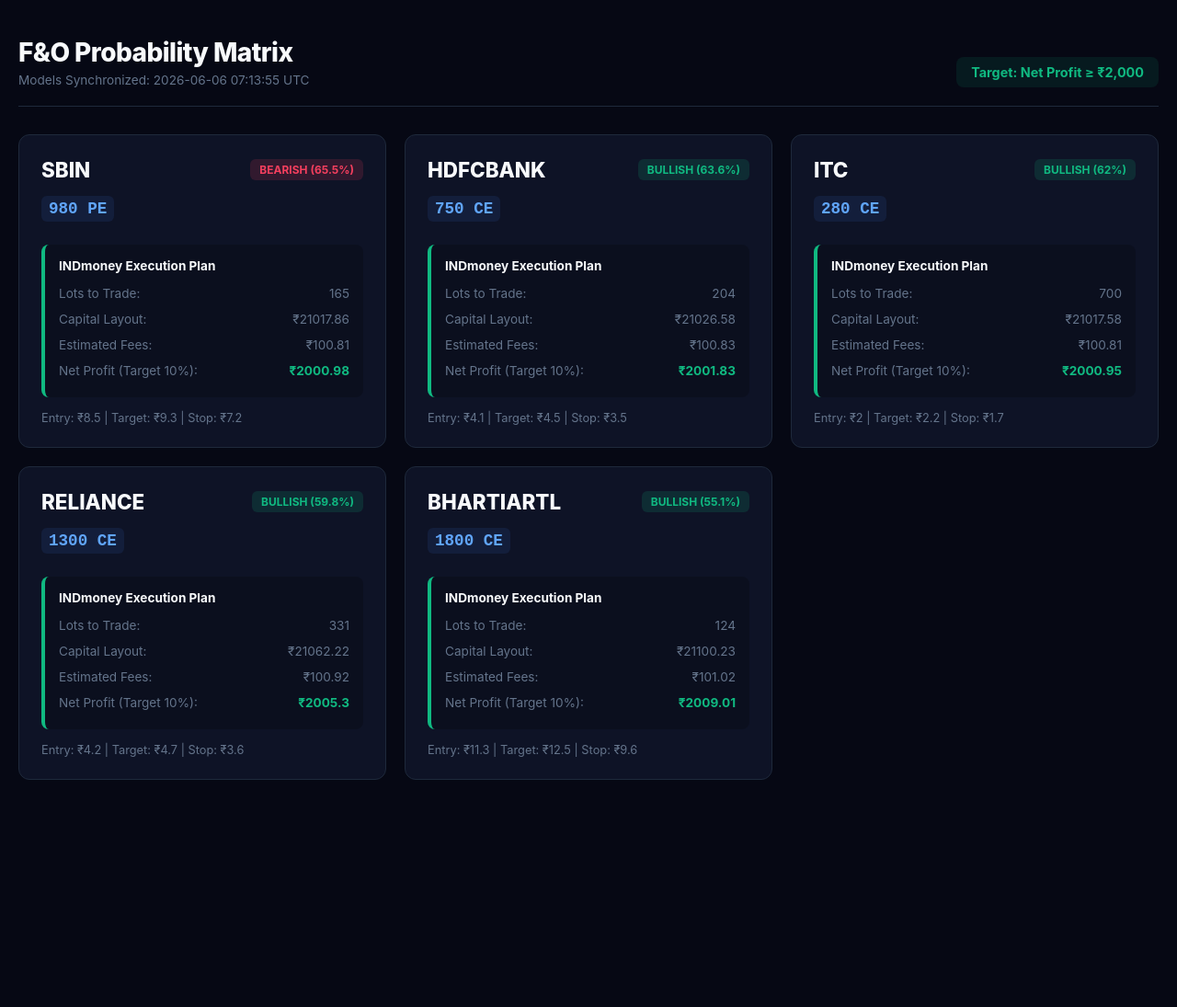
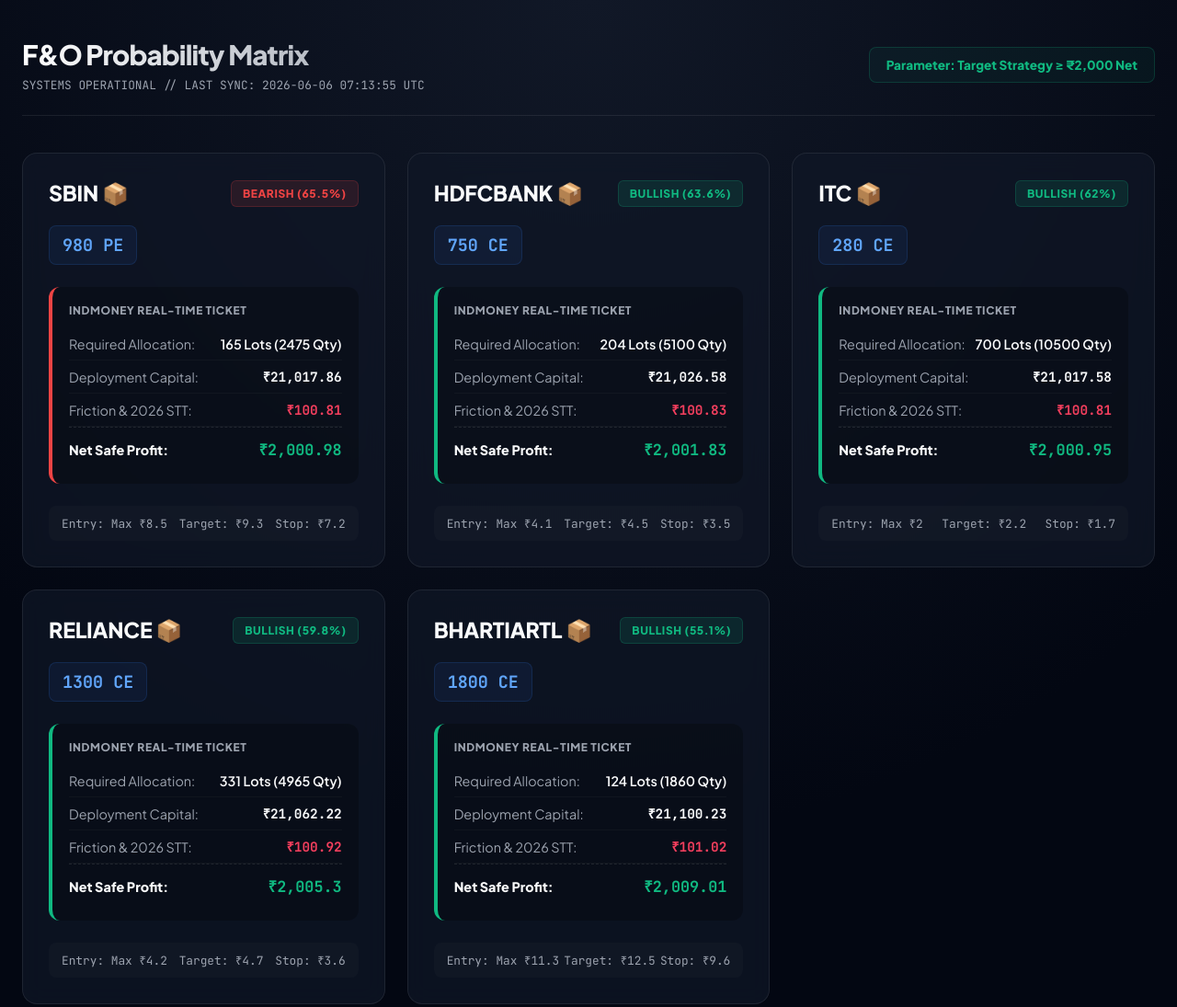
Before and after one commit to ARROW12/quant-predictive-engine, a plain HTML site: page index.html in a window 1280 px wide. Shown: the whole page at 92% size. Before the commit the page ends 888 px from the top, so only its background shows below. Drawn offline with Linux system fonts and the light colour scheme.

Commit message:
Update index.html

```diff
--- a/index.html
+++ b/index.html
@@ -4,79 +4,242 @@
     <meta charset="UTF-8">
     <meta name="viewport" content="width=device-width, initial-scale=1.0">
     <title>High-Conviction Derivatives Terminal</title>
+    <link href="https://fonts.googleapis.com/css2?family=JetBrains+Mono:wght@400;700&family=Plus+Jakarta+Sans:wght@400;600;800&display=swap" rel="stylesheet">
     <style>
-        :root { --bg: #060814; --surface: #0e1326; --border: #1e293b; --text: #f8fafc; --muted: #64748b; --bull: #10b981; --bear: #f43f5e; --accent: #2563eb; }
-        body { font-family: -apple-system, system-ui, sans-serif; background: var(--bg); color: var(--text); padding: 40px 20px; margin: 0; }
-        .container { max-width: 1400px; margin: 0 auto; }
-        header { border-bottom: 1px solid var(--border); padding-bottom: 20px; margin-bottom: 30px; display: flex; justify-content: space-between; align-items: flex-end; }
-        h1 { margin: 0; font-size: 1.75rem; font-weight: 800; letter-spacing: -0.02em; }
-        .time { color: var(--muted); font-size: 0.85rem; margin-top: 5px; }
-        .grid { display: grid; grid-template-columns: repeat(auto-fit, minmax(350px, 1fr)); gap: 20px; }
-        .card { background: var(--surface); border: 1px solid var(--border); border-radius: 12px; padding: 24px; }
-        .card.index-card { border: 2px solid #3b82f6; }
-        .card-header { display: flex; justify-content: space-between; align-items: center; margin-bottom: 15px; }
-        .ticker { font-size: 1.4rem; font-weight: 800; }
-        .badge { padding: 4px 10px; border-radius: 6px; font-size: 0.75rem; font-weight: 700; text-transform: uppercase; }
-        .BULLISH { background: rgba(16, 185, 129, 0.15); color: var(--bull); }
-        .BEARISH { background: rgba(244, 63, 94, 0.15); color: var(--bear); }
-        .contract-title { font-family: monospace; font-size: 1.1rem; color: #60a5fa; font-weight: 700; background: rgba(59, 130, 246, 0.1); padding: 4px 8px; border-radius: 6px; display: inline-block; margin-bottom: 10px; }
-        .execution-box { background: rgba(0,0,0,0.2); border-radius: 8px; padding: 15px; margin-top: 15px; border-left: 4px solid var(--accent); font-size: 0.85rem; }
-        .metric-row { display: flex; justify-content: space-between; padding: 6px 0; font-size: 0.85rem; color: var(--muted); }
-        .profit-pos { color: var(--bull); font-weight: 700; }
+        :root {
+            --bg: #030712;
+            --surface: #0b1329;
+            --surface-card: rgba(17, 24, 39, 0.7);
+            --border: rgba(255, 255, 255, 0.08);
+            --text-main: #f9fafb;
+            --text-muted: #9ca3af;
+            --bullish-color: #10b981;
+            --bearish-color: #ef4444;
+            --accent-glow: rgba(37, 99, 235, 0.15);
+        }
+
+        body {
+            font-family: 'Plus Jakarta Sans', -apple-system, BlinkMacSystemFont, sans-serif;
+            background-color: var(--bg);
+            background-image: radial-gradient(circle at 50% 0%, #111827 0%, var(--bg) 70%);
+            color: var(--text-main);
+            margin: 0;
+            padding: 40px 24px;
+            min-height: 100vh;
+        }
+
+        .terminal-container {
+            max-width: 1300px;
+            margin: 0 auto;
+        }
+
+        header {
+            display: flex;
+            justify-content: space-between;
+            align-items: center;
+            border-bottom: 1px solid var(--border);
+            padding-bottom: 24px;
+            margin-bottom: 40px;
+        }
+
+        h1 {
+            font-size: 1.85rem;
+            font-weight: 800;
+            letter-spacing: -0.03em;
+            margin: 0;
+            background: linear-gradient(to right, #ffffff, #9ca3af);
+            -webkit-background-clip: text;
+            -webkit-text-fill-color: transparent;
+        }
+
+        .telemetry-tag {
+            font-family: 'JetBrains Mono', monospace;
+            font-size: 0.8rem;
+            color: var(--text-muted);
+            margin-top: 6px;
+        }
+
+        .param-badge {
+            background: rgba(16, 185, 129, 0.06);
+            border: 1px solid rgba(16, 185, 129, 0.2);
+            color: var(--bullish-color);
+            padding: 10px 18px;
+            border-radius: 8px;
+            font-size: 0.85rem;
+            font-weight: 700;
+        }
+
+        .terminal-grid {
+            display: grid;
+            grid-template-columns: repeat(auto-fit, minmax(380px, 1fr));
+            gap: 24px;
+        }
+
+        .matrix-card {
+            background: var(--surface-card);
+            backdrop-filter: blur(12px);
+            -webkit-backdrop-filter: blur(12px);
+            border: 1px solid var(--border);
+            border-radius: 16px;
+            padding: 28px;
+            transition: all 0.3s cubic-bezier(0.4, 0, 0.2, 1);
+            position: relative;
+        }
+
+        .matrix-card:hover {
+            transform: translateY(-4px);
+            border-color: rgba(255, 255, 255, 0.15);
+            box-shadow: 0 12px 30px rgba(0, 0, 0, 0.4), 0 0 20px var(--accent-glow);
+        }
+
+        .matrix-card.index-card {
+            border: 1px solid rgba(59, 130, 246, 0.3);
+            background: linear-gradient(135deg, rgba(15, 23, 42, 0.8) 0%, rgba(8, 47, 73, 0.4) 100%);
+        }
+
+        .card-header {
+            display: flex;
+            justify-content: space-between;
+            align-items: center;
+            margin-bottom: 20px;
+        }
+
+        .asset-title {
+            font-size: 1.45rem;
+            font-weight: 800;
+            letter-spacing: -0.01em;
+        }
+
+        .direction-badge {
+            font-size: 0.75rem;
+            font-weight: 800;
+            padding: 6px 12px;
+            border-radius: 6px;
+            letter-spacing: 0.05em;
+        }
+
+        .direction-badge.BULLISH { background: rgba(16, 185, 129, 0.12); color: var(--bullish-color); border: 1px solid rgba(16, 185, 129, 0.2); }
+        .direction-badge.BEARISH { background: rgba(239, 68, 68, 0.12); color: var(--bearish-color); border: 1px solid rgba(239, 68, 68, 0.2); }
+
+        .contract-strip {
+            font-family: 'JetBrains Mono', monospace;
+            font-size: 1.15rem;
+            font-weight: 700;
+            color: #60a5fa;
+            background: rgba(59, 130, 246, 0.08);
+            padding: 8px 14px;
+            border-radius: 8px;
+            display: inline-block;
+            margin-bottom: 24px;
+            border: 1px solid rgba(59, 130, 246, 0.15);
+        }
+
+        .indmoney-container {
+            background: rgba(0, 0, 0, 0.25);
+            border-radius: 12px;
+            padding: 18px;
+            margin-bottom: 24px;
+            border-left: 4px solid #3b82f6;
+        }
+
+        .metric-row {
+            display: flex;
+            justify-content: space-between;
+            align-items: center;
+            padding: 8px 0;
+            font-size: 0.9rem;
+            border-bottom: 1px solid rgba(255, 255, 255, 0.03);
+        }
+        .metric-row:last-child { border-bottom: none; }
+
+        .label { color: var(--text-muted); }
+        .value { font-weight: 600; }
+        .value.mono { font-family: 'JetBrains Mono', monospace; }
+
+        .pricing-tier {
+            display: flex;
+            justify-content: space-between;
+            font-size: 0.8rem;
+            color: var(--text-muted);
+            font-family: 'JetBrains Mono', monospace;
+            background: rgba(255, 255, 255, 0.02);
+            padding: 10px 14px;
+            border-radius: 8px;
+        }
     </style>
 </head>
 <body>
-<div class="container">
+
+<div class="terminal-container">
     <header>
         <div>
             <h1>F&O Probability Matrix</h1>
-            <div class="time" id="sync-time">Validating temporal trends...</div>
+            <div class="telemetry-tag" id="sync-time">Streaming engine analytics...</div>
         </div>
-        <div style="font-weight: 700; color: var(--bull); font-size: 0.9rem; background: rgba(16,185,129,0.1); padding: 8px 16px; border-radius: 8px;">
-            Target: Net Profit ≥ ₹2,000
+        <div class="param-badge">
+            Parameter: Target Strategy ≥ ₹2,000 Net
         </div>
     </header>
-    <div class="grid" id="signal-grid"></div>
+
+    <div class="terminal-grid" id="signal-grid"></div>
 </div>
 
 <script>
     fetch('./data/predictions.json')
-        .then(res => res.json())
+        .then(res => {
+            if (!res.ok) throw new Error();
+            return res.json();
+        })
         .then(data => {
-            document.getElementById('sync-time').innerText = `Models Synchronized: ${data.meta.timestamp_ist}`;
+            document.getElementById('sync-time').innerText = `SYSTEMS OPERATIONAL // LAST SYNC: ${data.meta.timestamp_ist}`;
             const grid = document.getElementById('signal-grid');
 
+            if (!data.signals || data.signals.length === 0) {
+                grid.innerHTML = `
+                    <div style="grid-column: 1 / -1; text-align: center; padding: 60px 20px; background: rgba(255,255,255,0.01); border: 1px dashed rgba(255,255,255,0.1); border-radius: 16px;">
+                        <div style="font-size: 2.5rem; margin-bottom: 16px;">🛡️</div>
+                        <h3 style="margin: 0 0 8px 0; color: var(--text-main);">Execution Threshold Gated</h3>
+                        <p style="color: var(--text-muted); margin: 0; font-size: 0.95rem; line-height: 1.6;">
+                            Algorithmic vectors are bounded within systemic noise boundaries (46% - 54%).<br>
+                            Risk parameters active. Capital preservation mode deployed.
+                        </p>
+                    </div>`;
+                return;
+            }
+
             data.signals.forEach(sig => {
-                const isIndex = sig.ticker === "BANKNIFTY";
+                const isIndex = sig.ticker === "NIFTY" || sig.ticker === "BANKNIFTY";
                 const plan = sig.execution_plan;
-                const isProfitable = plan.net_profit >= 2000;
+                const card = document.createElement('div');
+                card.className = `matrix-card ${isIndex ? 'index-card' : ''}`;
 
-                const card = document.createElement('div');
-                card.className = `card ${isIndex ? 'index-card' : ''}`;
                 card.innerHTML = `
                     <div class="card-header">
-                        <span class="ticker">${sig.ticker}</span>
-                        <span class="badge ${sig.direction}">${sig.direction} (${sig.confidence}%)</span>
-                    </div>
-                    <div class="contract-title">${sig.contract}</div>
-
-                    <div class="execution-box" style="border-left-color: ${isProfitable ? 'var(--bull)' : 'var(--bear)'};">
-                        <div style="font-weight: 700; margin-bottom: 8px;">INDmoney Execution Plan</div>
-                        <div class="metric-row"><span>Lots to Trade:</span> <span>${plan.required_lots}</span></div>
-                        <div class="metric-row"><span>Capital Layout:</span> <span>₹${plan.capital_required}</span></div>
-                        <div class="metric-row"><span>Estimated Fees:</span> <span>₹${plan.total_taxes_fees}</span></div>
-                        <div class="metric-row"><span>Net Profit (Target 10%):</span> <span class="profit-pos">₹${plan.net_profit}</span></div>
+                        <span class="asset-title">${sig.ticker} ${isIndex ? '🏛️' : '📦'}</span>
+                        <span class="direction-badge ${sig.direction}">${sig.direction} (${sig.confidence}%)</span>
                     </div>
 
-                    <div style="margin-top: 15px; font-size: 0.8rem; color: var(--muted);">
-                        Entry: ₹${sig.option_entry} | Target: ₹${sig.option_target} | Stop: ₹${sig.option_stop}
+                    <div><span class="contract-strip">${sig.contract}</span></div>
+
+                    <div class="indmoney-container" style="border-left-color: ${sig.direction === 'BULLISH' ? 'var(--bullish-color)' : 'var(--bearish-color)'};">
+                        <div style="font-size: 0.75rem; font-weight: 800; text-transform: uppercase; color: var(--text-muted); margin-bottom: 12px; letter-spacing: 0.05em;">INDmoney Real-Time Ticket</div>
+                        <div class="metric-row"><span class="label">Required Allocation:</span> <span class="value">${plan.required_lots} Lots (${plan.required_qty} Qty)</span></div>
+                        <div class="metric-row"><span class="label">Deployment Capital:</span> <span class="value mono">₹${plan.capital_required.toLocaleString('en-IN')}</span></div>
+                        <div class="metric-row"><span class="label">Friction & 2026 STT:</span> <span class="value mono" style="color: #f43f5e;">₹${plan.total_taxes_fees.toLocaleString('en-IN')}</span></div>
+                        <div class="metric-row" style="padding-top: 12px; border-top: 1px dashed rgba(255,255,255,0.1);"><span class="label" style="font-weight:700; color:var(--text-main);">Net Safe Profit:</span> <span class="value mono" style="color: var(--bullish-color); font-size: 1.05rem;">₹${plan.net_profit.toLocaleString('en-IN')}</span></div>
+                    </div>
+
+                    <div class="pricing-tier">
+                        <span>Entry: Max ₹${sig.option_entry}</span>
+                        <span>Target: ₹${sig.option_target}</span>
+                        <span>Stop: ₹${sig.option_stop}</span>
                     </div>
                 `;
                 grid.appendChild(card);
             });
         })
-        .catch(err => {
-            document.getElementById('sync-time').innerHTML = `<span style="color: var(--bear);">Pipeline data unavailable.</span>`;
+        .catch(() => {
+            document.getElementById('sync-time').innerHTML = `<span style="color: var(--bearish-color); font-weight: 700;">CRITICAL ERROR: Data processing engine interface failure.</span>`;
         });
 </script>
 </body>
```
